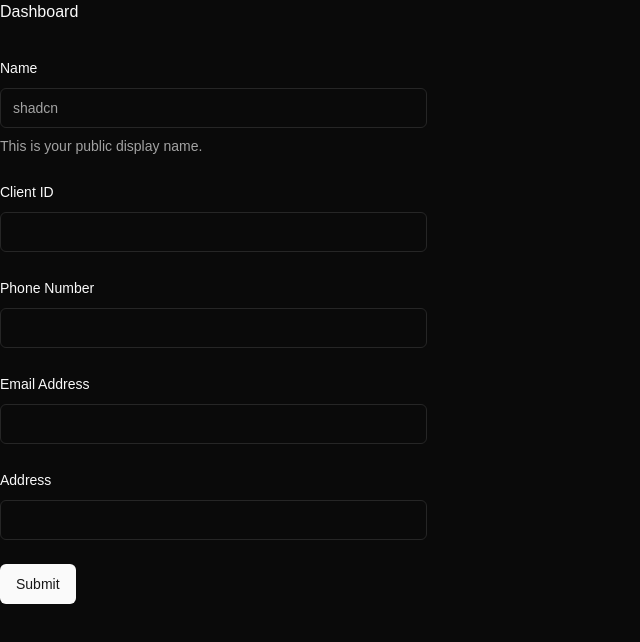
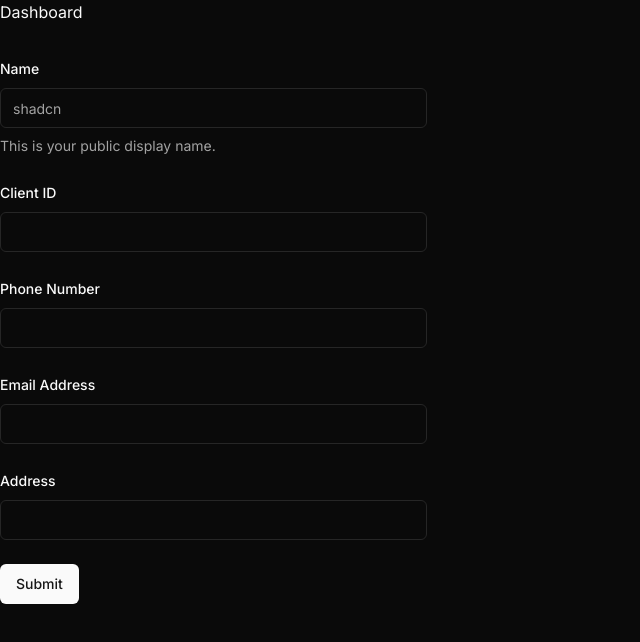
Before and after one commit to BroadDash/broad-dash, a Next.js app: page / in a window 1280 px wide. Shown: the top 642 px of the page, without its empty margins (0-640 px from the left). Built offline with nearby package versions, Linux system fonts and the light colour scheme.

Commit message:
feat: change text font to Inter

```diff
--- a/app/layout.tsx
+++ b/app/layout.tsx
@@ -1,19 +1,12 @@
 import type { Metadata } from "next";
-import localFont from "next/font/local";
+import { Inter } from "next/font/google";
 
 import { ClerkProvider } from "@clerk/nextjs";
 
 import "./globals.css";
 
-const geistSans = localFont({
-  src: "./fonts/GeistVF.woff",
-  variable: "--font-geist-sans",
-  weight: "100 900",
-});
-const geistMono = localFont({
-  src: "./fonts/GeistMonoVF.woff",
-  variable: "--font-geist-mono",
-  weight: "100 900",
+const inter = Inter({
+  subsets: ["latin"],
 });
 
 export const metadata: Metadata = {
@@ -29,9 +22,7 @@ export default function RootLayout({
   return (
     <ClerkProvider>
       <html lang="en">
-        <body
-          className={`${geistSans.variable} ${geistMono.variable} h-screen w-full antialiased`}
-        >
+        <body className={`${inter.className} h-screen w-full antialiased`}>
           {children}
         </body>
       </html>
```
